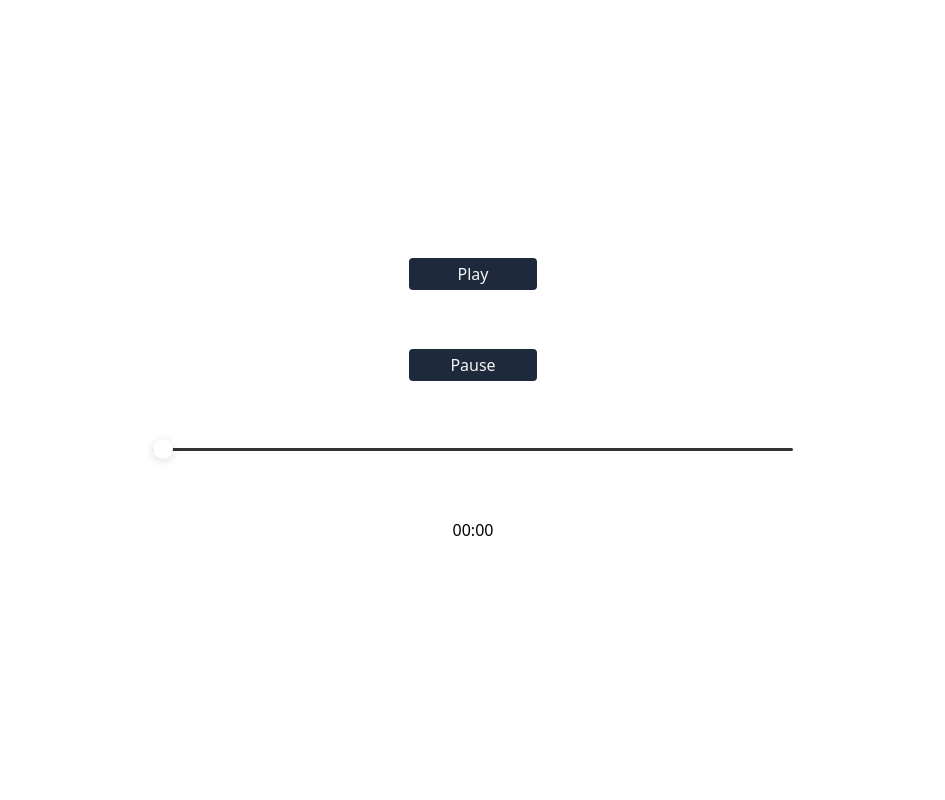
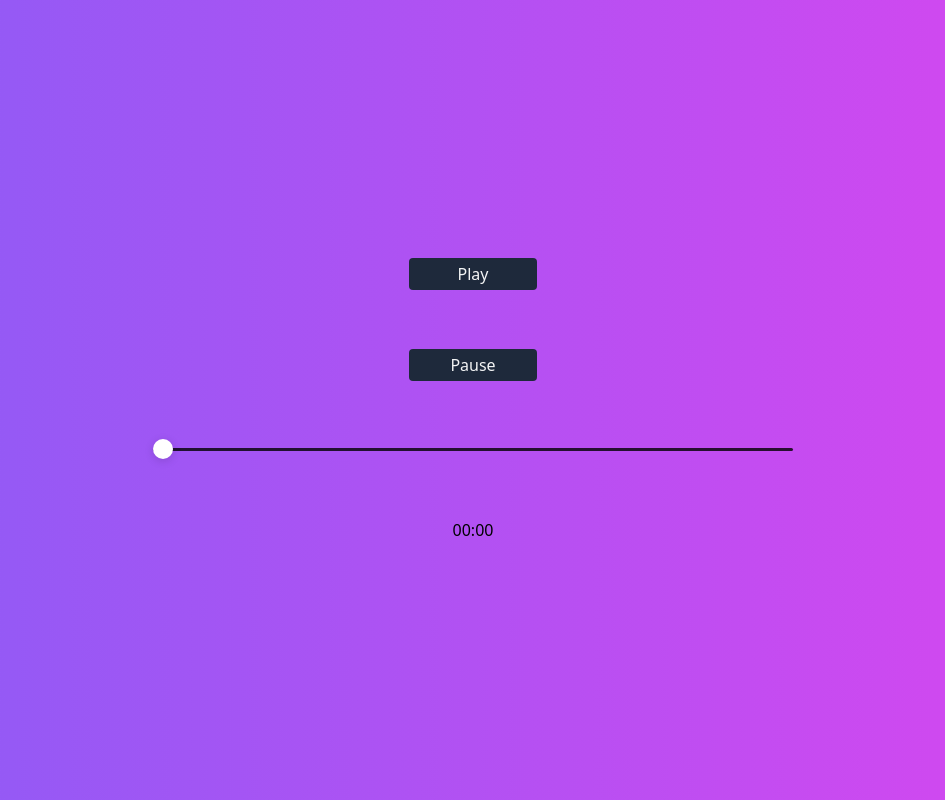
Before and after one commit to ah-youmk/music-player, a React (Vite) app: page / in a window 1280 px wide. Shown: the whole page, without its empty margins (167-1112 px from the left). Built offline with nearby package versions, Linux system fonts and the light colour scheme.

Commit message:
Changed the background color

```diff
--- a/index.html
+++ b/index.html
@@ -6,7 +6,7 @@
     <meta name="viewport" content="width=device-width, initial-scale=1.0" />
     <title>Music Player</title>
   </head>
-  <body class="from- bg-gradient-to-t">
+  <body>
     <div id="root"></div>
     <script type="module" src="/src/main.tsx"></script>
   </body>
--- a/src/App.tsx
+++ b/src/App.tsx
@@ -63,7 +63,7 @@ function App() {
                 <Slider.Range className="absolute h-full rounded-full bg-whiteA-whiteA12" />
               </Slider.Track>
               <Slider.Thumb
-                className="block h-[20px] w-[20px] rounded-[20px] bg-[#fff] shadow-[0_2px_10px_0_rgba(0,0,0,0.141)] hover:cursor-pointer hover:bg-violet-violet3 focus:shadow-[0_0_0_5px_rgba(0,0,0,0.22)] focus:outline-none"
+                className="hover:bg-violet-violet3 block h-[20px] w-[20px] rounded-[20px] bg-[#fff] shadow-[0_2px_10px_0_rgba(0,0,0,0.141)] hover:cursor-pointer focus:shadow-[0_0_0_5px_rgba(0,0,0,0.22)] focus:outline-none"
                 aria-label="Volume"
               />
             </Slider.Root>
--- a/src/main.tsx
+++ b/src/main.tsx
@@ -2,6 +2,9 @@ import React from 'react';
 import ReactDOM from 'react-dom/client';
 import App from './App.tsx';
 import './index.css';
+
+document.body.className =
+  'bg-gradient-to-r from-violet-violet2-500 to-fuchsia-500';
 
 ReactDOM.createRoot(document.getElementById('root') as HTMLElement).render(
   <React.StrictMode>
--- a/tailwind.config.js
+++ b/tailwind.config.js
@@ -10,7 +10,10 @@ export default {
     colors: {
       ...tailwindColors,
       blackA: colors.blackA,
-      violet: colors.violet,
+      violet: {
+        violet1: colors.violet,
+        violet2: tailwindColors.violet,
+      },
       whiteA: colors.whiteA,
     },
   },
```
